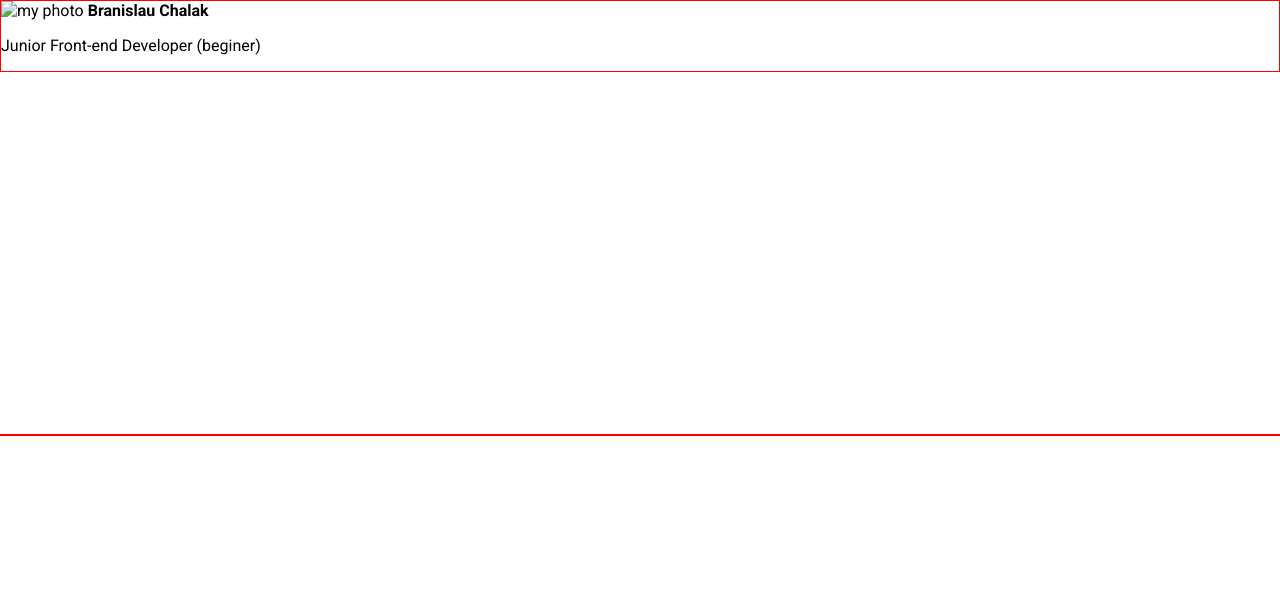
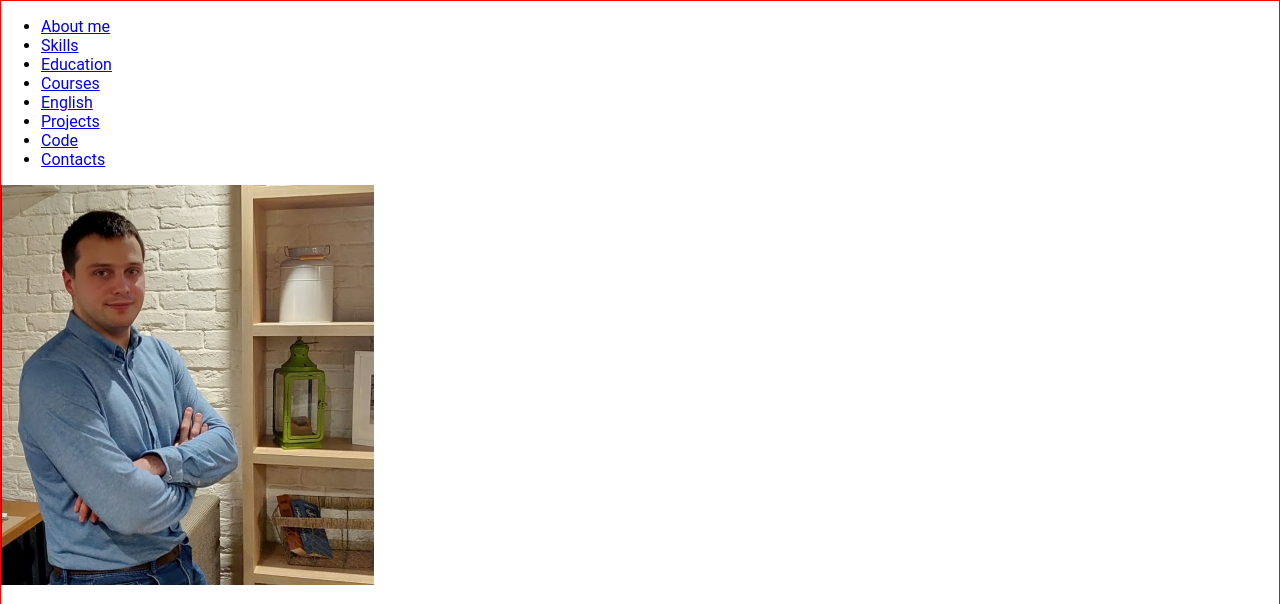
Before and after one commit to Branislau31/rsschool-cv, a plain HTML site: page index.html in a window 1280 px wide. Shown: the top 604 px of the page. Drawn offline with Linux system fonts and the light colour scheme.

Commit message:
feat: upload nav and corrected p

```diff
--- a/index.html
+++ b/index.html
@@ -5,26 +5,58 @@
     <meta http-equiv="X-UA-Compatible" content="IE=edge">
     <meta name="viewport" content="width=device-width, initial-scale=1.0">
     <title>My CV#3</title>
-    <link rel="stylesheet" href="style.css">
     <link rel="preconnect" href="https://fonts.googleapis.com">
     <link rel="preconnect" href="https://fonts.gstatic.com" crossorigin>
-    <link href="https://fonts.googleapis.com/css2?family=Roboto:wght@400;700&display=swap" rel="stylesheet">
+    <link href="https://fonts.googleapis.com/css2?family=Open+Sans:wght@400;700&display=swap" rel="stylesheet">
+    <link rel="stylesheet" href="style.css">
+    <link rel="stylesheet" href="https://fonts.googleapis.com/css2?family=Open+Sans:wght@400;700&display=swap">
 </head>
 <body>
     <header class="header">
+        <nav class="nav">
+            <ul class="nav-list">
+                <li class="nav-item">
+                    <a href="#summary" class="nav-link">About me</a>
+                </li>
+                <li class="nav-item">
+                    <a href="#skills" class="nav-link">Skills</a>
+                </li>
+                <li class="nav-item">
+                    <a href="#education" class="nav-link">Education</a>
+                </li>
+                <li class="nav-item">
+                    <a href="#courses" class="nav-link">Courses</a>
+                </li>
+                <li class="nav-item">
+                    <a href="#english" class="nav-link">English</a>
+                </li>
+                <li class="nav-item">
+                    <a href="#projects" class="nav-link">Projects</a>
+                </li>
+                <li class="nav-item">
+                    <a href="#code" class="nav-link">Code</a>
+                </li>
+                <li class="nav-item">
+                    <a href="#contacts" class="nav-link">Contacts</a>
+                </li>
+            </ul>
+        </nav>
+        <img src="Myphoto2.jpg" alt="my photo">
         <div class="container">
-            <img src="My photo2.jpg" alt="my photo">
-            <strong>Branislau Chalak</strong>
-            <p>Junior Front-end Developer (beginer)</p>
-
+            <h1>Branislau Chalak</h1>
+            <h2>Junior front-end developer (beginner)</h2>
+            <p>My aim is a new job. I like learning and develop in the IT. I am goal oriented, communicative, hardworking and have a critical mindset.</p>
         </div>
     </header>
-    <main class="main">
+    </main>
+
+
+
         <div class="container">
 
 
         </div>
-    </main>
+
     <footer class="footer">
         <div class="container">
 
```
